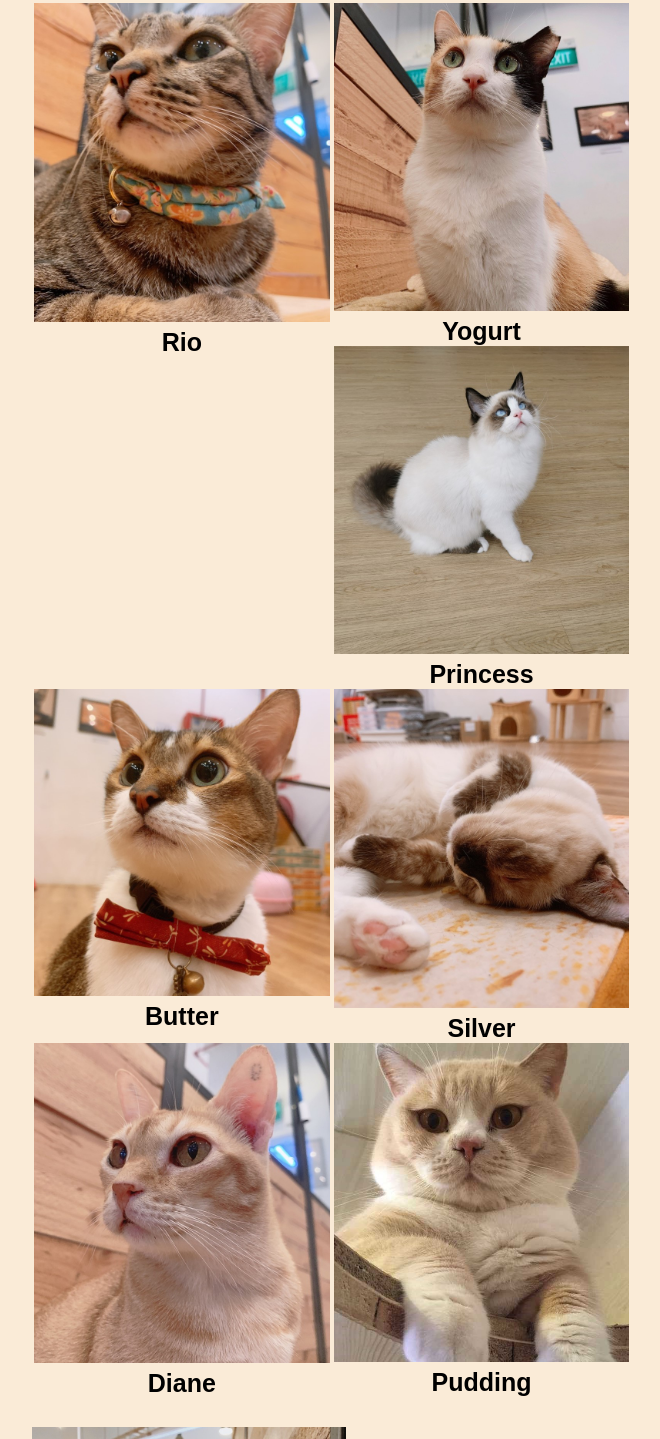
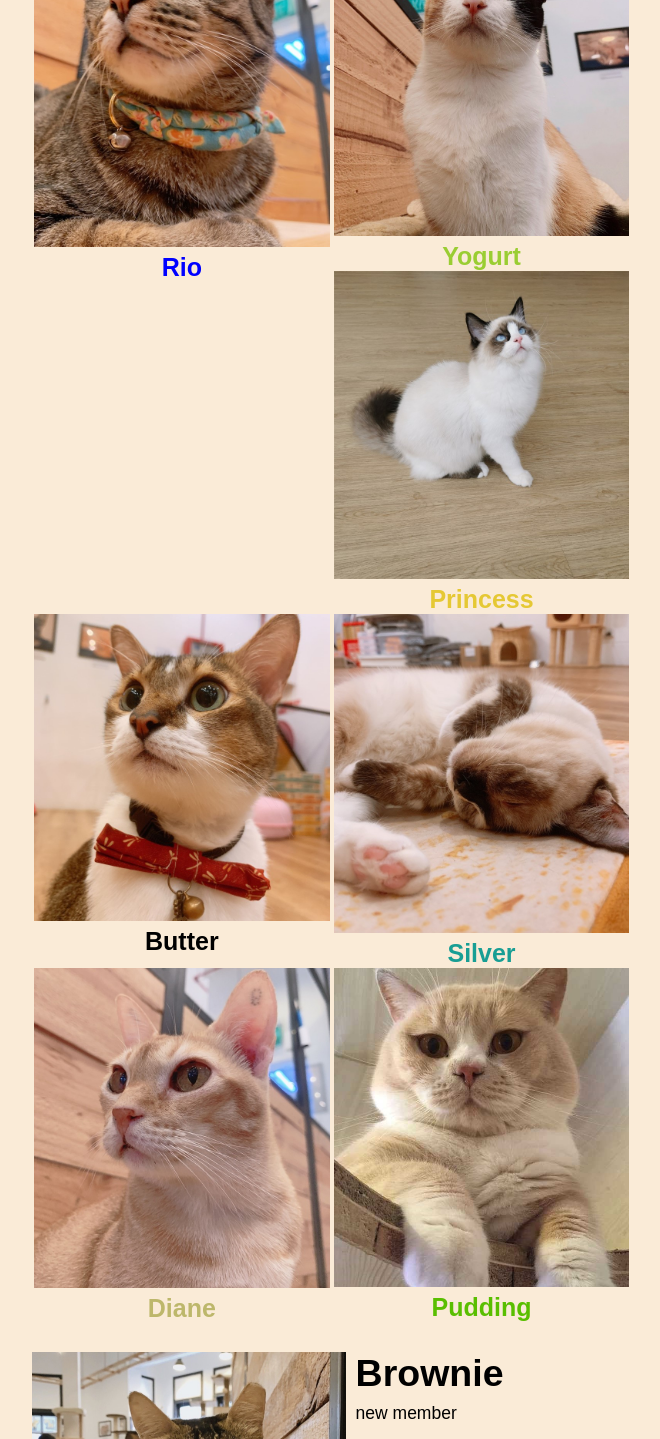
Before and after one commit to WwwWKit/CatffeeHouse, a plain HTML site: page story.html in a window 1280 px wide. Shown: the part 1501-2940 px from the top of the page, without its empty margins (160-820 px from the left). Drawn offline with Linux system fonts and the light colour scheme.

Commit message:
modified:   story.html 	modified:   style.css

```diff
--- a/story.html
+++ b/story.html
@@ -40,20 +40,21 @@
             <div class="row">
                 <h2>Family&nbsp;Member</h2>
                 <div class="column1"><img src="image/ourcat1.jpg" alt="louise">Louise</div>
-                <div class="column"><img src="image/ourcat2.jpg" alt="tuxedo">Tuxedo</div>
-                <div class="column1"><img src="image/ourcat3.jpg" alt="rio">Rio</div>
-                <div class="column"><img src="image/ourcat4.jpg" alt="yogurt">Yogurt</div>
-                <div class="column1"><img src="image/ourcat5.jpg" alt="princess">Princess</div>
-                <div class="column"><img src="image/ourcat6.jpg" alt="butter">Butter</div>
-                <div class="column1"><img src="image/ourcat7.jpg" alt="silver">Silver</div>
-                <div class="column"><img src="image/ourcat8.jpg" alt="diane">Diane</div>
-                <div class="column1"><img src="image/ourcat9.jpg" alt="pudding">Pudding</div>
+                <div class="column2"><img src="image/ourcat2.jpg" alt="tuxedo">Tuxedo</div>
+                <div class="column3"><img src="image/ourcat3.jpg" alt="rio">Rio</div>
+                <div class="column4"><img src="image/ourcat4.jpg" alt="yogurt">Yogurt</div>
+                <div class="column5"><img src="image/ourcat5.jpg" alt="princess">Princess</div>
+                <div class="column6"><img src="image/ourcat6.jpg" alt="butter">Butter</div>
+                <div class="column7"><img src="image/ourcat7.jpg" alt="silver">Silver</div>
+                <div class="column8"><img src="image/ourcat8.jpg" alt="diane">Diane</div>
+                <div class="column9"><img src="image/ourcat9.jpg" alt="pudding">Pudding</div>
                 <div class="clear"></div> <br>
                 <div class="newcat"><img src="image/ourcat10.jpg" alt="Brownie"></div>
                 <h2> Brownie </h2>
+                <p class="sub">new member</p>
                 <p>Age : 7+</p>
                 <p>Gender : Male</p>
-                <p>Brownie is a gentle, sleepy kitty that doesn’t mind being petted almost everywhere. She’s extremely patient, and actually enjoys gentle strokes on her back while she snoozes. She has an adorable smile as well. An oddly cute contrast to her slightly sad-looking eyes. Like Tuxedo, she enjoys butt pats. If you catch her near the entrance, try gently patting her butt. She’ll likely raise her butt high – a sign to pet her until she’s happy.</p>
+                <p>Brownie is a gentle, sleepy kitty that doesn&apos;t mind being petted almost everywhere. She&apos;s extremely patient, and actually enjoys gentle strokes on her back while she snoozes. She has an adorable smile as well. An oddly cute contrast to her slightly sad-looking eyes. Like Tuxedo, she enjoys butt pats. If you catch her near the entrance, try gently patting her butt. She&apos;ll likely raise her butt high - a sign to pet her until she&apos;s happy.</p>
                 <div class="clear"></div> <br>
             </div>
         </main>
--- a/style.css
+++ b/style.css
@@ -346,7 +346,7 @@ form {
 .row {
     margin: 0 15%;
 }
-.column, .column1 {
+.column1, .column2, .column3, .column4, .column5, .column6, .column7, .column8, .column9 {
     float: left;
     width: 33%;
     text-align: center;
@@ -354,14 +354,25 @@ form {
     font-weight: 600;
 }
 
-.row h2 {
-    text-align: center;
-    margin: 1em 0;
-}
+.column1 {color: #fc7b03;}
+.column2 {color: purple;}
+.column3 {color: blue;}
+.column4 {color: yellowgreen;}
+.column5 {color: #E5C834;}
+.column6 {color: black;}
+.column7 {color: #189E94;}
+.column8 {color: darkkhaki;}
+.column9 {color: #59BE00;}
+
 
 .row img {
     width: 100%;
     height: auto;
+}
+
+.sub {
+    font-size: .7em;
+    font-weight: 300;
 }
 
 .newcat {
@@ -378,14 +389,7 @@ form {
     text-align: center;
 }
 
-.row p {padding: .5em 0;}
-
-#cat1 {color: red;}
-#cat2 {color: #fc7b03;}
-#cat3 {}
-#cat4 {}
-#cat5 {}
-#cat6 {}
-#cat7 {}
-#cat8 {}
-#cat9 {}
+.row p {
+    padding: .5em 0;
+    font-weight: 400;
+}
```
